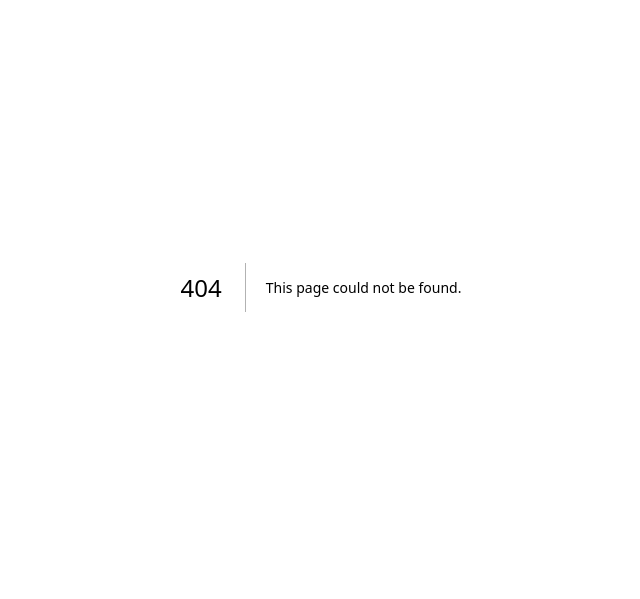
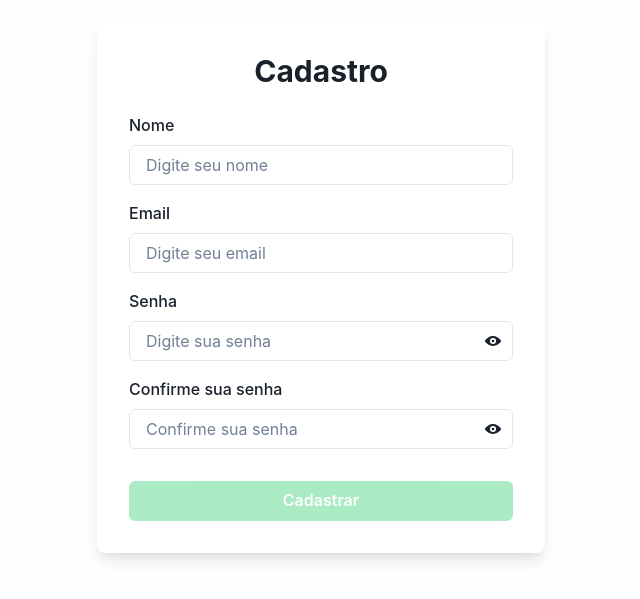
Before and after one commit to joaoantoniocoelho/landing-labs-ui, a Next.js app: page /register in a window 1280 px wide. Before the commit this address had no page. Shown: the part 113-712 px from the top of the page, without its empty margins (319-959 px from the left). Built offline with nearby package versions, Linux system fonts and the light colour scheme; no server answers.

Commit message:
feat: create register page

```diff
--- /dev/null
+++ b/pages/register.js
@@ -0,0 +1,173 @@
+import { Box, Button, Input, FormControl, FormLabel, Heading, VStack, Text, InputGroup, InputRightElement } from '@chakra-ui/react';
+import { useState } from 'react';
+import { ViewIcon, ViewOffIcon } from '@chakra-ui/icons';
+import { isValidEmail } from '@/utils/emailUtils';
+import { registerUser } from '@/service/authService';
+import { useCustomToast } from '@/hooks/useCustomToast';
+import { useRouter } from 'next/router';
+
+export default function RegisterPage() {
+    const [email, setEmail] = useState('');
+    const [password, setPassword] = useState('');
+    const [confirmPassword, setConfirmPassword] = useState('');
+    const [name, setName] = useState('');
+    const [emailError, setEmailError] = useState(false);
+    const [showPassword, setShowPassword] = useState(false);
+    const [passwordMatchError, setPasswordMatchError] = useState(false);
+    const [passwordLengthError, setPasswordLengthError] = useState(false);
+
+    const { showSuccessToast, showErrorToast } = useCustomToast();
+    const router = useRouter();
+
+
+    const onSubmit = async (e) => {
+        e.preventDefault();
+
+        try {
+            const data = await registerUser(name, email, password);
+            showSuccessToast(data.message);
+
+            router.push('/login')
+        } catch (error) {
+            showErrorToast(error.message);
+        }
+    };
+
+    const handleEmailChange = (e) => {
+        const value = e.target.value;
+        setEmail(value);
+
+        if (value && !isValidEmail(value)) {
+            setEmailError(true);
+        } else {
+            setEmailError(false);
+        }
+    };
+
+    const handlePasswordChange = (e) => {
+        const value = e.target.value;
+        setPassword(value);
+        validatePasswords(value, confirmPassword);
+        validatePasswordLength(value);
+    };
+
+    const handleConfirmPasswordChange = (e) => {
+        const value = e.target.value;
+        setConfirmPassword(value);
+        validatePasswords(password, value);
+    };
+
+    const validatePasswords = (pass, confirmPass) => {
+        setPasswordMatchError(pass !== confirmPass);
+    };
+
+    const validatePasswordLength = (pass) => {
+        setPasswordLengthError(pass.length < 8);
+    };
+
+    const isFormValid = name && email && password && confirmPassword && !emailError && !passwordMatchError && !passwordLengthError;
+
+    return (
+        <Box
+            minH="100vh"
+            display="flex"
+            alignItems="center"
+            justifyContent="center"
+            bg="brand.secondary"
+            px={6}
+        >
+            <Box
+                maxW="md"
+                width="full"
+                bg="white"
+                p={8}
+                borderRadius="lg"
+                boxShadow="lg"
+            >
+                <Heading as="h2" size="lg" mb={6} textAlign="center" color="brand.text">
+                    Cadastro
+                </Heading>
+
+                <VStack spacing={4} as="form" onSubmit={onSubmit}>
+                    <FormControl id="name">
+                        <FormLabel color="brand.text">Nome</FormLabel>
+                        <Input
+                            type="text"
+                            value={name}
+                            onChange={(e) => setName(e.target.value)}
+                            placeholder="Digite seu nome"
+                            focusBorderColor="brand.primary"
+                        />
+                    </FormControl>
+
+                    <FormControl id="email" isInvalid={emailError}>
+                        <FormLabel color="brand.text">Email</FormLabel>
+                        <Input
+                            type="email"
+                            value={email}
+                            onChange={handleEmailChange}
+                            placeholder="Digite seu email"
+                            focusBorderColor="brand.primary"
+                        />
+                        {emailError && <Text color="red.500" fontSize="sm">Email inválido</Text>}
+                    </FormControl>
+
+                    <FormControl id="password" isInvalid={passwordLengthError}>
+                        <FormLabel color="brand.text">Senha</FormLabel>
+                        <InputGroup>
+                            <Input
+                                type={showPassword ? 'text' : 'password'}
+                                value={password}
+                                onChange={handlePasswordChange}
+                                placeholder="Digite sua senha"
+                                focusBorderColor="brand.primary"
+                            />
+                            <InputRightElement
+                                onClick={() => setShowPassword(!showPassword)}
+                                cursor="pointer"
+                                _hover={{ color: 'gray.600' }}
+                            >
+                                {showPassword ? <ViewOffIcon /> : <ViewIcon />}
+                            </InputRightElement>
+                        </InputGroup>
+                        {passwordLengthError && <Text color="red.500" fontSize="sm">A senha deve ter no mínimo 8 caracteres</Text>}
+                    </FormControl>
+
+                    <FormControl id="confirmPassword" isInvalid={passwordMatchError}>
+                        <FormLabel color="brand.text">Confirme sua senha</FormLabel>
+                        <InputGroup>
+                            <Input
+                                type={showPassword ? 'text' : 'password'}
+                                value={confirmPassword}
+                                onChange={handleConfirmPasswordChange}
+                                placeholder="Confirme sua senha"
+                                focusBorderColor="brand.primary"
+                            />
+                            <InputRightElement
+                                onClick={() => setShowPassword(!showPassword)}
+                                cursor="pointer"
+                                _hover={{ color: 'gray.600' }}
+                            >
+                                {showPassword ? <ViewOffIcon /> : <ViewIcon />}
+                            </InputRightElement>
+                        </InputGroup>
+                        {passwordMatchError && <Text color="red.500" fontSize="sm">As senhas não correspondem</Text>}
+                    </FormControl>
+
+                    <Button
+                        colorScheme="green"
+                        bg="brand.primary"
+                        color="white"
+                        width="full"
+                        mt={4}
+                        type="submit"
+                        isDisabled={!isFormValid}
+                        _hover={{ bg: 'interaction.greenHover' }}
+                    >
+                        Cadastrar
+                    </Button>
+                </VStack>
+            </Box>
+        </Box>
+    );
+}
--- a/service/authService.js
+++ b/service/authService.js
@@ -1,4 +1,18 @@
 import api from './api';
+
+export const registerUser = async (name, email, password) => {
+    try {
+        const response = await api.post('/auth/register', {
+            name: name,
+            email: email,
+            password: password
+        });
+
+        return response.data;
+    } catch {
+        throw new Error();
+    }
+};
 
 export const login = async (email, password) => {
     try {
@@ -18,11 +32,7 @@ export const forgotPassword = async (email) => {
         const response = await api.post('/auth/forgot-password', { email });
 
         return response.data;
-    } catch (error) {
-        if (error.response) {
-            throw new Error(error.response.data.message || 'Erro ao processar a solicitação.');
-        } else {
-            throw new Error('Erro ao conectar com o servidor.');
-        }
+    } catch {
+        throw new Error();
     }
 };
```
Also changed, not shown: hooks/useLogin.js (deleted, +0 -33 lines), pages/login.js (+41 -7 lines).
